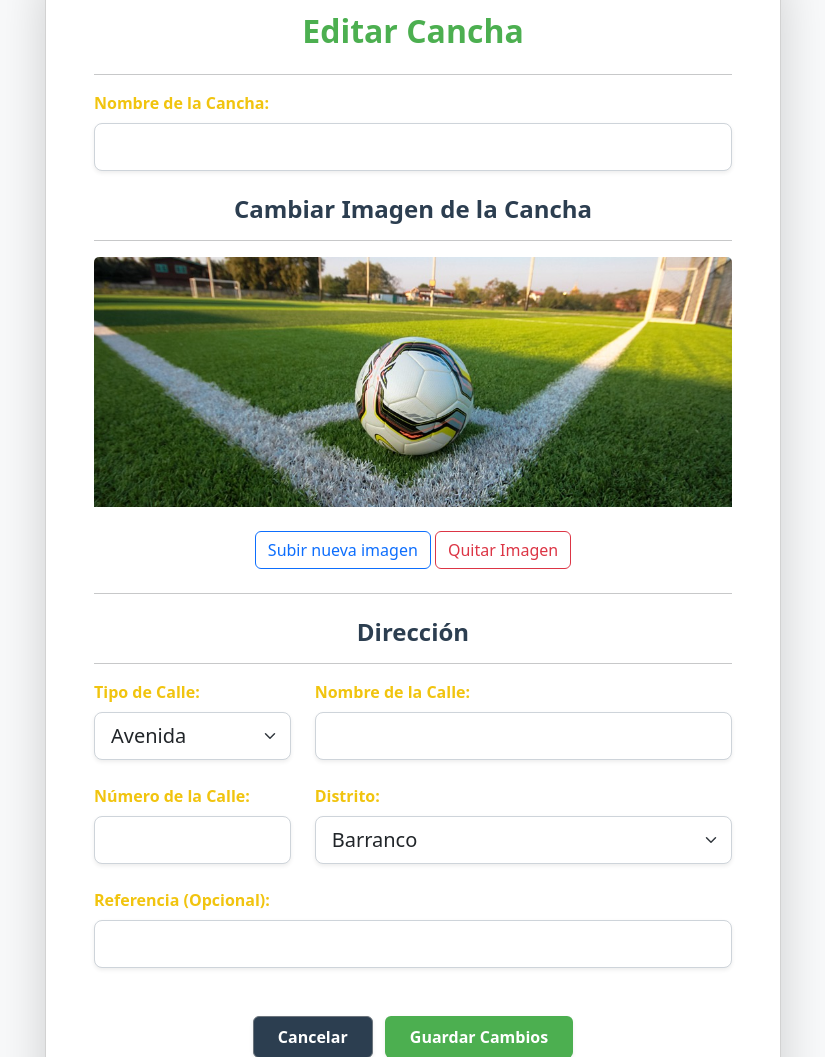
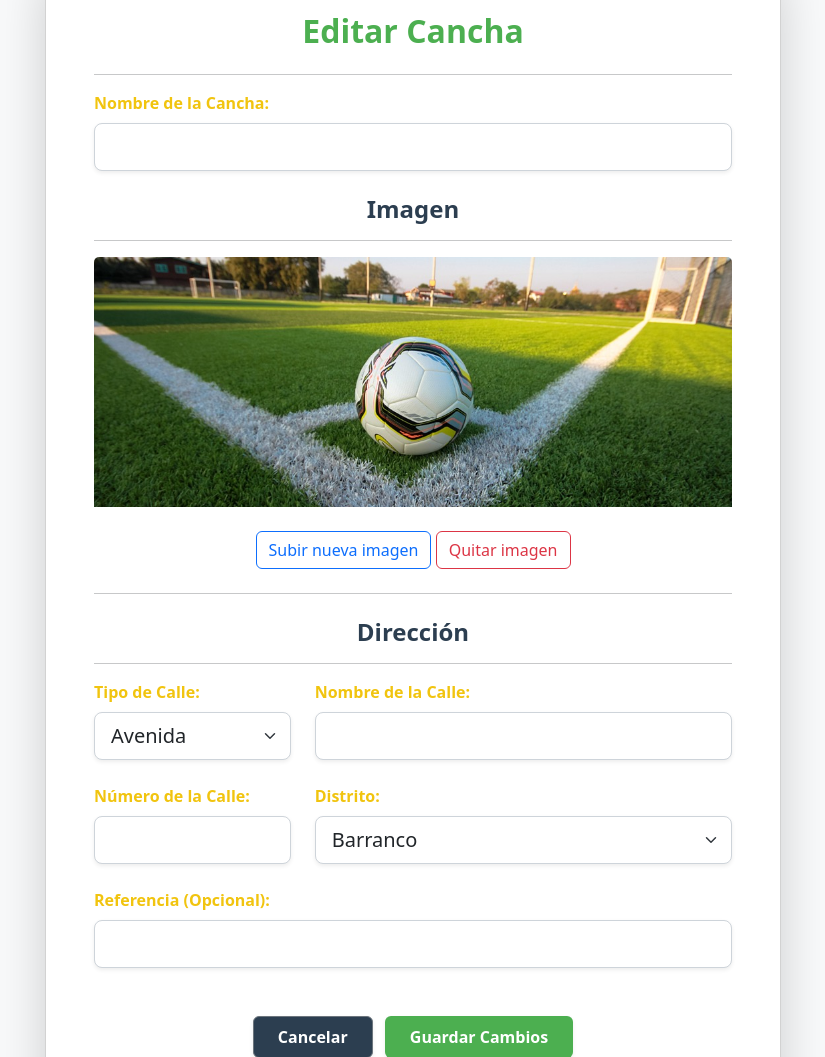
Before and after one commit to iriarteMirko/proyecto-is2, a Django app: template templates/cancha/editar_cancha/editar_cancha.html in a window 1280 px wide. Shown: the part 161-1218 px from the top of the page, without its empty margins (227-1052 px from the left). Run offline with Django 5.2, Linux system fonts and the light colour scheme; the template is opened without the code that fills it, so the values that code supplies are empty.

Commit message:
Update nombres templates cancha

```diff
--- a/templates/cancha/detalle_cancha/info_cancha.html
+++ b/templates/cancha/detalle_cancha/info_cancha.html
@@ -4,7 +4,7 @@
     <a href="{% url 'editar_cancha' cancha.id cancha.slug %}"
         class="btn btn-warning shadow-sm ms-2"
         style="font-weight: bold;">
-        Editar Cancha
+        Editar Info
     </a>
     {% endif %}
 </div>
--- a/templates/cancha/editar_cancha/editar_imagen.html
+++ b/templates/cancha/editar_cancha/editar_imagen.html
@@ -1,6 +1,6 @@
 {% load static %}
 
-<h4 class="text-center mt-4 mb-3" style="color: #2C3E50; font-weight: bold;">Cambiar Imagen de la Cancha</h4>
+<h4 class="text-center mt-4 mb-3" style="color: #2C3E50; font-weight: bold;">Imagen</h4>
 <hr>
 <div class="text-center mb-4">
     <img id="profileImagePreview" src="{% if cancha.imagen %}{{ cancha.imagen.url }}{% else %}{% static 'images/default-cancha.jpg' %}{% endif %}"
@@ -14,6 +14,6 @@
     <label for="profileImageInput" class="btn btn-outline-primary">Subir nueva imagen</label>
     <input type="file" id="profileImageInput" name="imagen" accept="image/*" style="display: none;" onchange="previewImage(event)">
     <!-- Botón para quitar la imagen -->
-    <button type="button" class="btn btn-outline-danger" onclick="resetImage()">Quitar Imagen</button>
+    <button type="button" class="btn btn-outline-danger" onclick="resetImage()">Quitar imagen</button>
 </div>
 <hr>
```
Also changed, not shown: apps/cancha/views.py (line endings or trailing spaces), templates/cancha/detalle_cancha/modal_editar.html (added), templates/cancha/detalle_cancha/modal_eliminar.html (added).
